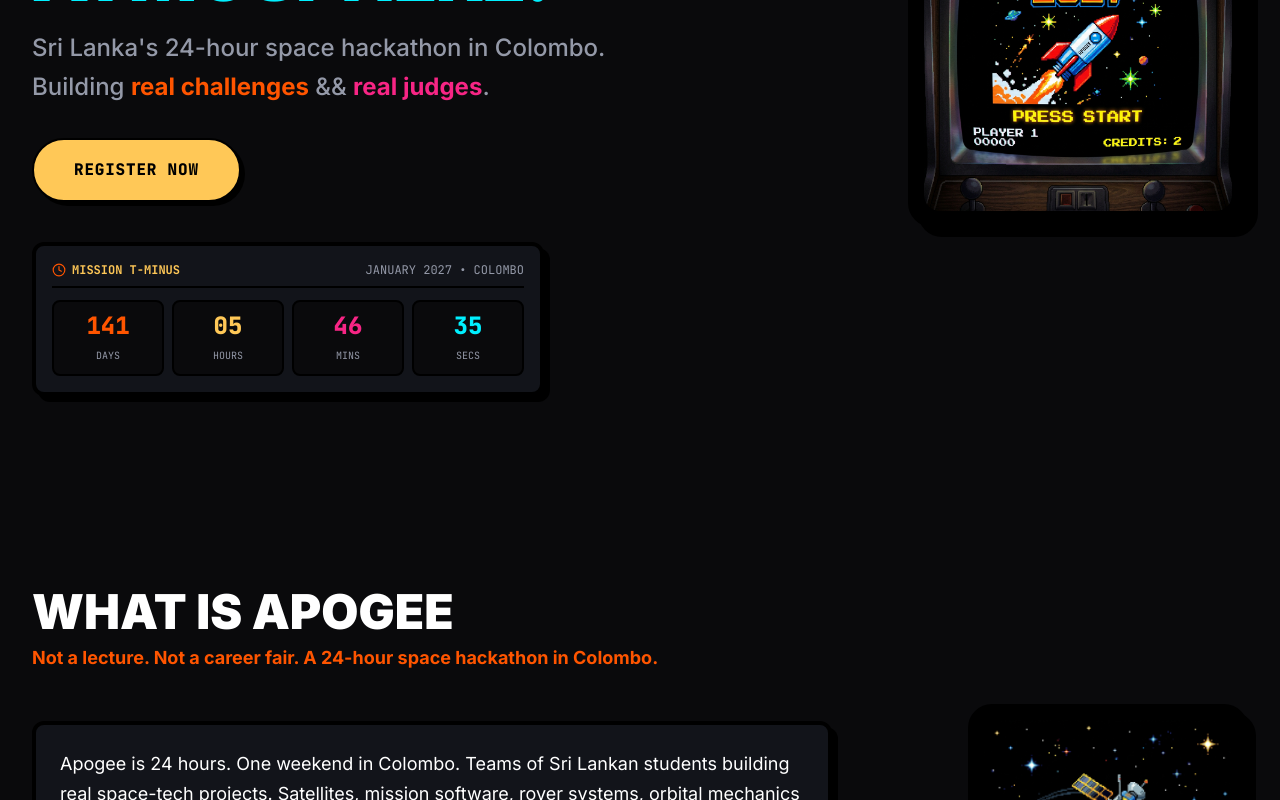
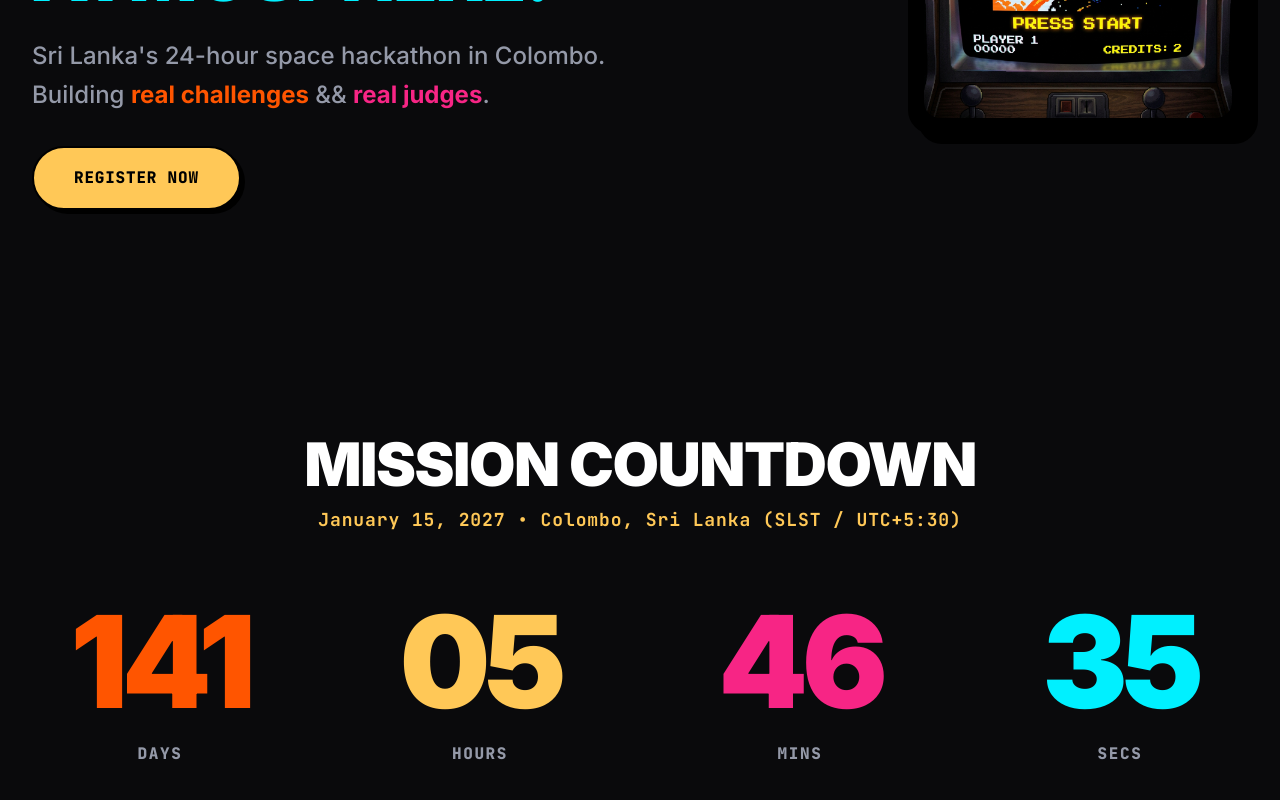
Before and after one commit to Thawshi-Srikanth/apogee, a Next.js app: page / in a window 1280 px wide. Shown: the part 500-1300 px from the top of the page. Built offline with nearby package versions, Linux system fonts and the light colour scheme.

Commit message:
refactor: move countdown timer from Hero component to a standalone CountdownSection component

```diff
--- a/app/page.tsx
+++ b/app/page.tsx
@@ -3,6 +3,7 @@
 import React, { useState } from "react";
 import { Navbar } from "@/components/Navbar";
 import { Hero } from "@/components/Hero";
+import { CountdownSection } from "@/components/CountdownSection";
 import { WhatIsApogee } from "@/components/WhatIsApogee";
 import { WhyApogee } from "@/components/WhyApogee";
 import { Tracks } from "@/components/Tracks";
@@ -22,13 +23,16 @@ export default function Home() {
 
   return (
     <div className="relative min-h-screen flex flex-col bg-[var(--bg-void)] text-[var(--text-cloud)] selection:bg-[var(--accent-orange)] selection:text-black">
-      {/* Sticky Navbar */}
+      {/* Navbar */}
       <Navbar onOpenRegister={handleOpenRegister} />
 
       {/* Main Content Sections */}
       <main className="flex-grow">
         {/* Section 1: Hero */}
         <Hero onOpenRegister={handleOpenRegister} />
+
+        {/* Dedicated Countdown Section (Blends with background) */}
+        <CountdownSection />
 
         {/* Section 2: What Is Apogee */}
         <WhatIsApogee />
--- /dev/null
+++ b/components/CountdownSection.tsx
@@ -0,0 +1,99 @@
+"use client";
+
+import React, { useState, useEffect } from "react";
+
+export function CountdownSection() {
+  // Target date: January 15, 2027 18:00:00 SLST
+  const targetDate = new Date("2027-01-15T18:00:00+05:30").getTime();
+
+  const [timeLeft, setTimeLeft] = useState({
+    days: 0,
+    hours: 0,
+    minutes: 0,
+    seconds: 0,
+  });
+
+  useEffect(() => {
+    const updateTimer = () => {
+      const now = new Date().getTime();
+      const difference = targetDate - now;
+
+      if (difference > 0) {
+        setTimeLeft({
+          days: Math.floor(difference / (1000 * 60 * 60 * 24)),
+          hours: Math.floor((difference / (1000 * 60 * 60)) % 24),
+          minutes: Math.floor((difference / 1000 / 60) % 60),
+          seconds: Math.floor((difference / 1000) % 60),
+        });
+      }
+    };
+
+    updateTimer();
+    const interval = setInterval(updateTimer, 1000);
+    return () => clearInterval(interval);
+  }, [targetDate]);
+
+  return (
+    <section className="py-24 sm:py-32 bg-[var(--bg-void)] overflow-hidden">
+      <div className="mx-auto max-w-7xl px-4 sm:px-6 lg:px-8 text-center">
+
+        {/* Master 4-8-12 Grid Container */}
+        <div className="grid grid-cols-4 sm:grid-cols-8 lg:grid-cols-12 gap-8 lg:gap-12 items-center text-center">
+
+          {/* Centered Title & Subtitle */}
+          <div className="col-span-4 sm:col-span-8 lg:col-span-12 flex flex-col items-center mb-4">
+            <h2 className="font-heading text-3xl sm:text-5xl lg:text-6xl font-black text-[var(--text-cloud)] uppercase tracking-tight mb-3">
+              Mission Countdown
+            </h2>
+            <p className="font-mono text-sm sm:text-lg font-bold text-[var(--accent-yellow)] tracking-wider">
+              January 15, 2027 • Colombo, Sri Lanka (SLST / UTC+5:30)
+            </p>
+          </div>
+
+          {/* Expanded Full-Width Giant Digit Columns */}
+          <div className="col-span-4 sm:col-span-8 lg:col-span-12 grid grid-cols-4 gap-4 sm:gap-10 lg:gap-16 w-full">
+
+            <div className="flex flex-col items-center">
+              <span className="font-heading text-6xl sm:text-8xl lg:text-9xl font-black text-[#ff5500] leading-none tracking-tighter">
+                {String(timeLeft.days).padStart(2, "0")}
+              </span>
+              <span className="font-mono text-xs sm:text-base font-black text-[var(--text-muted)] uppercase tracking-widest mt-4">
+                DAYS
+              </span>
+            </div>
+
+            <div className="flex flex-col items-center">
+              <span className="font-heading text-6xl sm:text-8xl lg:text-9xl font-black text-[#ffc857] leading-none tracking-tighter">
+                {String(timeLeft.hours).padStart(2, "0")}
+              </span>
+              <span className="font-mono text-xs sm:text-base font-black text-[var(--text-muted)] uppercase tracking-widest mt-4">
+                HOURS
+              </span>
+            </div>
+
+            <div className="flex flex-col items-center">
+              <span className="font-heading text-6xl sm:text-8xl lg:text-9xl font-black text-[#f72585] leading-none tracking-tighter">
+                {String(timeLeft.minutes).padStart(2, "0")}
+              </span>
+              <span className="font-mono text-xs sm:text-base font-black text-[var(--text-muted)] uppercase tracking-widest mt-4">
+                MINS
+              </span>
+            </div>
+
+            <div className="flex flex-col items-center">
+              <span className="font-heading text-6xl sm:text-8xl lg:text-9xl font-black text-[#00f0ff] leading-none tracking-tighter">
+                {String(timeLeft.seconds).padStart(2, "0")}
+              </span>
+              <span className="font-mono text-xs sm:text-base font-black text-[var(--text-muted)] uppercase tracking-widest mt-4">
+                SECS
+              </span>
+            </div>
+
+          </div>
+
+        </div>
+
+      </div>
+    </section>
+  );
+}
--- a/components/Hero.tsx
+++ b/components/Hero.tsx
@@ -1,8 +1,7 @@
 "use client";
 
-import React, { useState, useEffect } from "react";
+import React from "react";
 import Image from "next/image";
-import { Clock } from "lucide-react";
 import { Button } from "@/components/ui/Button";
 
 interface HeroProps {
@@ -10,36 +9,6 @@ interface HeroProps {
 }
 
 export function Hero({ onOpenRegister }: HeroProps) {
-  // Target date: January 15, 2027 18:00:00 SLST
-  const targetDate = new Date("2027-01-15T18:00:00+05:30").getTime();
-
-  const [timeLeft, setTimeLeft] = useState({
-    days: 0,
-    hours: 0,
-    minutes: 0,
-    seconds: 0,
-  });
-
-  useEffect(() => {
-    const updateTimer = () => {
-      const now = new Date().getTime();
-      const difference = targetDate - now;
-
-      if (difference > 0) {
-        setTimeLeft({
-          days: Math.floor(difference / (1000 * 60 * 60 * 24)),
-          hours: Math.floor((difference / (1000 * 60 * 60)) % 24),
-          minutes: Math.floor((difference / 1000 / 60) % 60),
-          seconds: Math.floor((difference / 1000) % 60),
-        });
-      }
-    };
-
-    updateTimer();
-    const interval = setInterval(updateTimer, 1000);
-    return () => clearInterval(interval);
-  }, [targetDate]);
-
   return (
     <section className="py-16 sm:py-24">
       <div className="mx-auto max-w-7xl px-4 sm:px-6 lg:px-8">
@@ -50,7 +19,7 @@ export function Hero({ onOpenRegister }: HeroProps) {
           {/* Left Hero Content */}
           <div className="col-span-4 sm:col-span-8 lg:col-span-7 flex flex-col items-start text-left">
 
-            <h1 className="font-heading text-4xl sm:text-6xl lg:text-7xl font-black tracking-tight leading-[1.02] text-[var(--text-cloud)] uppercase mb-4">
+            <h1 className="font-heading text-4xl sm:text-6xl lg:text-7xl font-black tracking-tight leading-[1.02] text-[var(--text-cloud)] uppercase mb-6">
               Build something that <br />
               <span className="text-[#00f0ff]">leaves the atmosphere.</span>
             </h1>
@@ -62,49 +31,10 @@ export function Hero({ onOpenRegister }: HeroProps) {
               <span className="font-bold text-[#f72585]">real judges</span>.
             </p>
 
-            {/* Prominent Large Hero Button */}
-            <div className="mb-10">
-              <Button onClick={onOpenRegister} variant="primary" size="lg">
-                REGISTER NOW
-              </Button>
-            </div>
-
-            {/* Countdown Bar */}
-            <div className="w-full max-w-lg rounded-xl border-4 border-black bg-[var(--bg-card)] p-4 shadow-[6px_6px_0px_0px_#000]">
-              <div className="flex items-center justify-between font-mono text-xs text-[var(--text-muted)] border-b-2 border-black pb-2 mb-3">
-                <span className="flex items-center gap-1.5 text-[#ffc857] font-bold">
-                  <Clock className="h-3.5 w-3.5 text-[#ff5500]" /> MISSION T-MINUS
-                </span>
-                <span>JANUARY 2027 • COLOMBO</span>
-              </div>
-
-              <div className="grid grid-cols-4 gap-2 text-center font-mono">
-                <div className="rounded-lg bg-[var(--bg-void)] p-2 border-2 border-black">
-                  <span className="block text-2xl font-black text-[#ff5500]">
-                    {String(timeLeft.days).padStart(2, "0")}
-                  </span>
-                  <span className="text-[10px] text-[var(--text-muted)]">DAYS</span>
-                </div>
-                <div className="rounded-lg bg-[var(--bg-void)] p-2 border-2 border-black">
-                  <span className="block text-2xl font-black text-[#ffc857]">
-                    {String(timeLeft.hours).padStart(2, "0")}
-                  </span>
-                  <span className="text-[10px] text-[var(--text-muted)]">HOURS</span>
-                </div>
-                <div className="rounded-lg bg-[var(--bg-void)] p-2 border-2 border-black">
-                  <span className="block text-2xl font-black text-[#f72585]">
-                    {String(timeLeft.minutes).padStart(2, "0")}
-                  </span>
-                  <span className="text-[10px] text-[var(--text-muted)]">MINS</span>
-                </div>
-                <div className="rounded-lg bg-[var(--bg-void)] p-2 border-2 border-black">
-                  <span className="block text-2xl font-black text-[#00f0ff]">
-                    {String(timeLeft.seconds).padStart(2, "0")}
-                  </span>
-                  <span className="text-[10px] text-[var(--text-muted)]">SECS</span>
-                </div>
-              </div>
-            </div>
+            {/* Prominent Hero CTA Button */}
+            <Button onClick={onOpenRegister} variant="primary" size="lg">
+              REGISTER NOW
+            </Button>
 
           </div>
 
```
